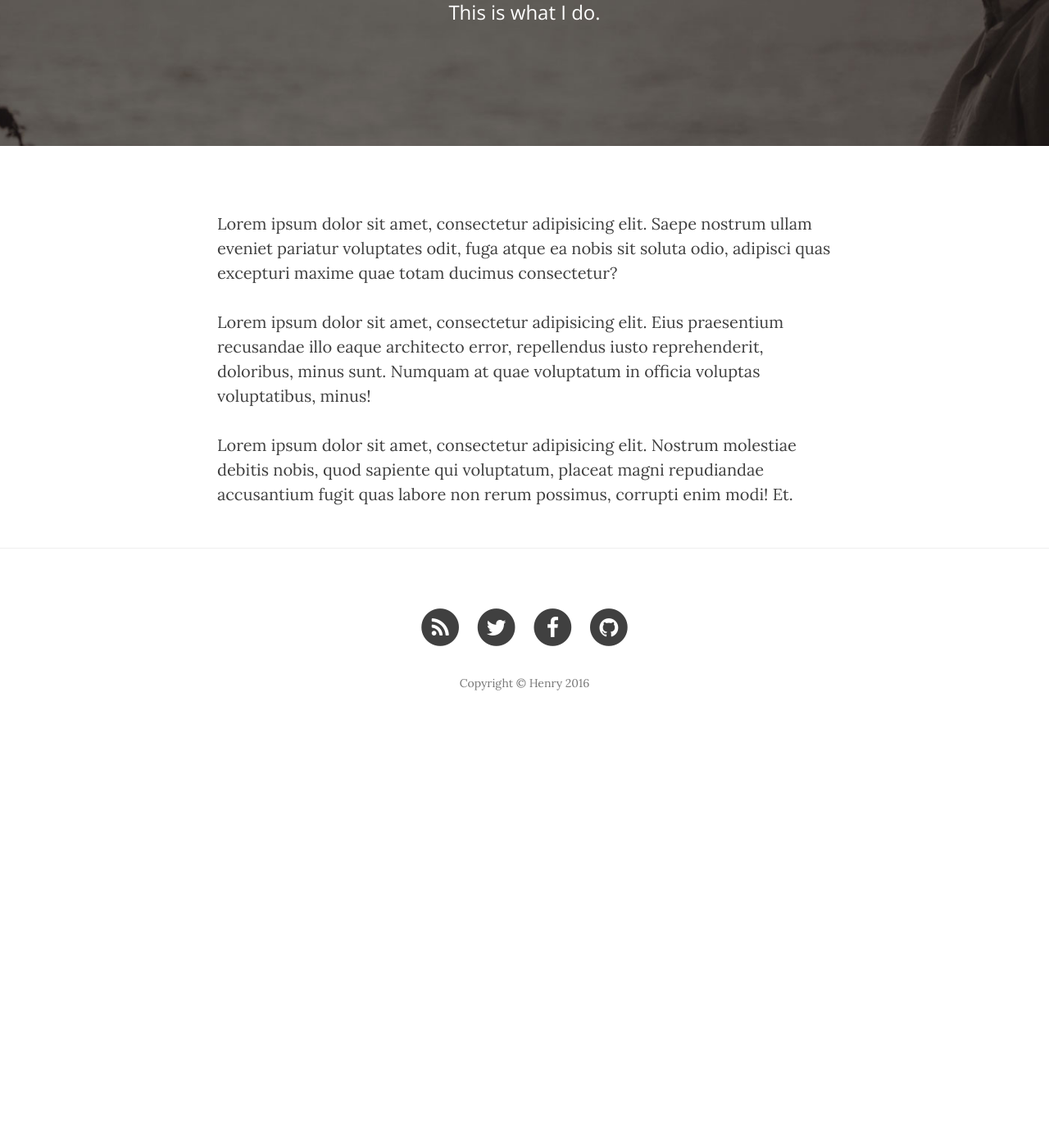
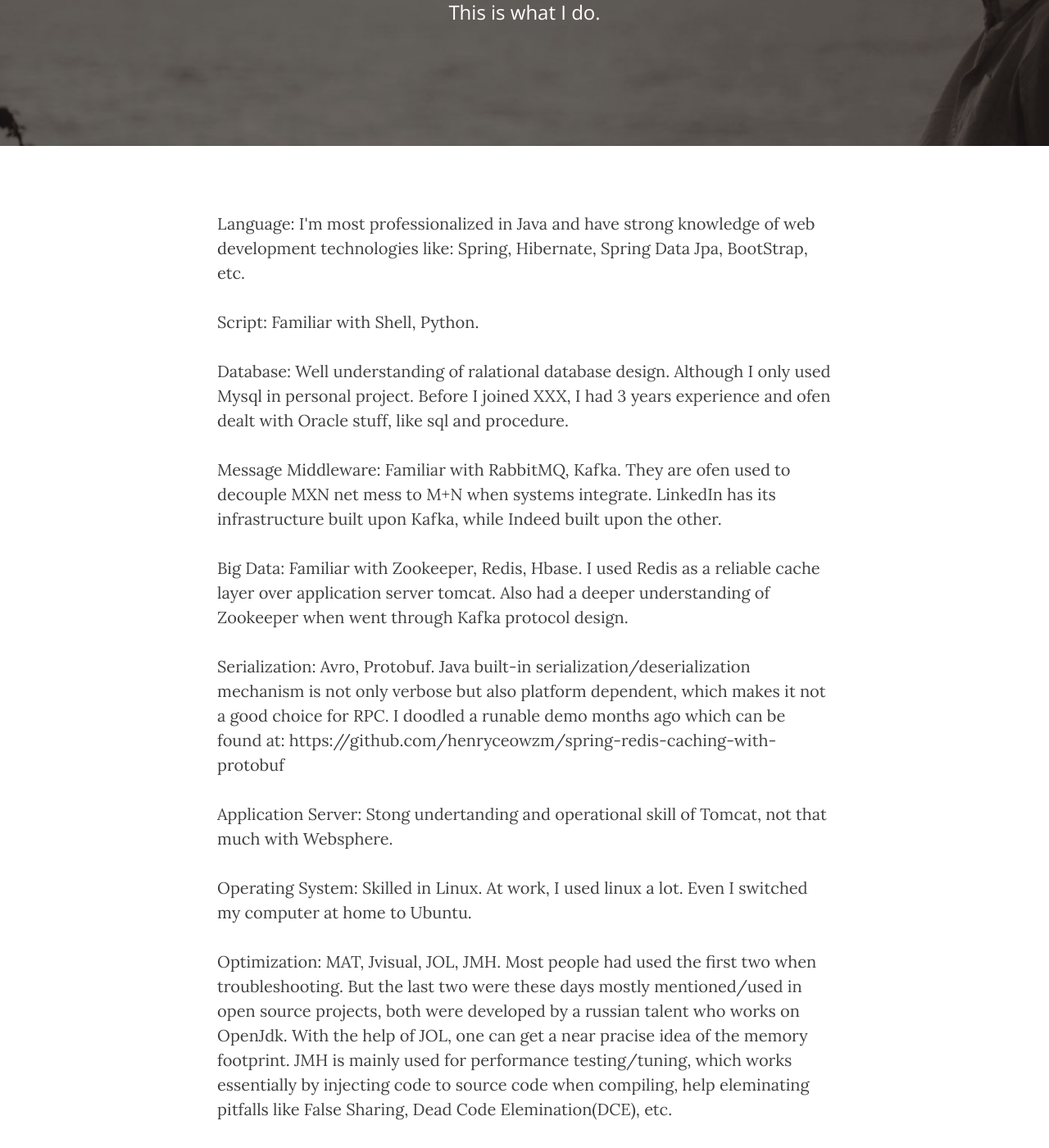
Before and after one commit to henryceowzm/henryceowzm.github.io, a Jekyll site: the page built from about.html, in a window 1280 px wide and 1400 px high, scrolled down 270 px. Shown: the whole window at 82% size. Built offline with Jekyll 4.4.1, drawn with Linux system fonts in a browser that asks for light colours; nearby versions of some CDN libraries; before the commit the page ends 1179 px from its top, so only the background shows below that; some of the changed text lies outside the part shown.

Commit message:
correct personal info

```diff
--- a/_config.yml
+++ b/_config.yml
@@ -5,9 +5,9 @@ email: henrywanceo@gmail.com
 description: "Write your site description here. It will be used as your sites meta description as well!"
 #baseurl: "/startbootstrap-clean-blog-jekyll"
 url: "http://yourdomain.com"
-twitter_username: SBootstrap
+twitter_username: henryceowzm
 github_username:  henryceowzm
-facebook_username:  IronSummitMedia
+facebook_username:  henryceowzm
 
 # Build settings
 markdown: kramdown
--- a/about.html
+++ b/about.html
@@ -5,8 +5,41 @@ description: "This is what I do."
 header-img: "img/about-bg.jpg"
 ---
 
-<p>Lorem ipsum dolor sit amet, consectetur adipisicing elit. Saepe nostrum ullam eveniet pariatur voluptates odit, fuga atque ea nobis sit soluta odio, adipisci quas excepturi maxime quae totam ducimus consectetur?</p>
+<p>Language: I'm most professionalized in Java and have strong knowledge of web development technologies like: Spring, Hibernate, Spring Data Jpa, BootStrap, etc.</p>
 
-<p>Lorem ipsum dolor sit amet, consectetur adipisicing elit. Eius praesentium recusandae illo eaque architecto error, repellendus iusto reprehenderit, doloribus, minus sunt. Numquam at quae voluptatum in officia voluptas voluptatibus, minus!</p>
+<p>Script: Familiar with Shell, Python.</p>
 
-<p>Lorem ipsum dolor sit amet, consectetur adipisicing elit. Nostrum molestiae debitis nobis, quod sapiente qui voluptatum, placeat magni repudiandae accusantium fugit quas labore non rerum possimus, corrupti enim modi! Et.</p>
+<p>Database: Well understanding of ralational database design. Although I only used Mysql in personal project. Before I joined XXX, I had 3 years experience and ofen dealt with Oracle stuff, like sql and procedure.</p>
+
+<p>Message Middleware: Familiar with RabbitMQ, Kafka. They are ofen used to decouple MXN net mess to M+N when systems integrate. LinkedIn has its infrastructure built upon Kafka, while Indeed built upon the other.</p>
+
+<p>Big Data: Familiar with Zookeeper, Redis, Hbase. I used Redis as a reliable cache layer over application server tomcat. Also had a deeper understanding of Zookeeper when went through Kafka protocol design.</p>
+
+<p>Serialization: Avro, Protobuf. Java built-in serialization/deserialization mechanism is not only verbose but also platform dependent, which makes it not a good choice for RPC. I doodled a runable demo months ago which can be found at:
+https://github.com/henryceowzm/spring-redis-caching-with-protobuf</p>
+
+<p>Application Server: Stong undertanding and operational skill of Tomcat, not that much with Websphere.</p>
+
+<p>Operating System: Skilled in Linux. At work, I used linux a lot. Even I switched my computer at home to Ubuntu.</p>
+
+<p>Optimization: MAT, Jvisual, JOL, JMH. Most people had used the first two when troubleshooting. But the last two were these days mostly mentioned/used in open source projects, both were developed by a russian talent who works on OpenJdk. With the help of JOL, one can get a near pracise idea of the memory footprint. JMH is mainly used for performance testing/tuning, which works essentially by injecting code to source code when compiling, help eleminating pitfalls like False Sharing, Dead Code Elemination(DCE), etc.</p>
+
+<p>Web Server: Familiar with Nginx, Lua. Nginx was used as a reverse proxy to Tomcat, also servered as static content provider. By leveraging Lua and X-Accel directive, it's easy to restrict resource access to Authenticated user.</p>
+
+<p>Virtualization: Experienced with Docker, but needs to be enhanced in the future.</p>
+
+<p>Methodology: Clean Code, self-descriptive class and method, which is much more readable and mantainable, also shows better performance gain under hotspot jvm as which likes small methods. For me the best way is to find excellent small open source projects(like disruptor), try their examples, read source code and use them in project.</p>
+
+<p>Text Search Engine: Elastic search and Lucene. Before I joined XXX, I used Lucene as text search engine in address searching, which would be used when placing broudband order at China Telcom service desktop.</p>
+
+<p>wireless Smart Kettle Project
+A self-driven project initiated by me and my friend
+Self designed protocol(mostly variable-length based), so Netty is handy for this need
+Primitive type backed map, as far as I know this feature will be ported into Jdk1.9</p>
+
+<p>Endeavour to Technologies: High performance, architecture, virtualization and big data.</p>
+
+Followed sites/blogs:
+http://mechanical-sympathy.blogspot.com/
+http://shipilev.net/
+http://www.thegeekstuff.com/
```
